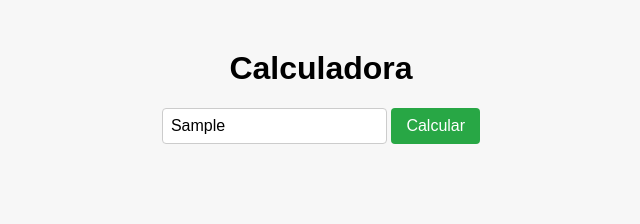
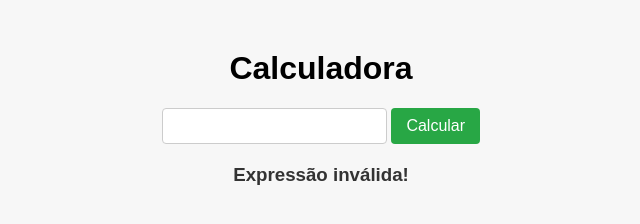
Before and after one commit to MatheusBorsato25/TDD_CS, a plain HTML site: page index.html in a window 1280 px wide. Both pictures are taken after typing "Sample" into the empty fields and a click on the button "Calcular". Shown: the whole page, without its empty margins (319-959 px from the left). Drawn offline with Linux system fonts and the light colour scheme.

Commit message:
Atualiza página

```diff
--- a/index.html
+++ b/index.html
@@ -14,14 +14,39 @@
             function calcular() {
                 var input = document.getElementsByName("texto_operacao")[0];
                 var resultado = document.getElementsByClassName("resultado")[0];
-                resultado.innerHTML = eval(input.value);
+                var expressao = input.value;
+
+                var caracteres_validos = "0123456789.+-*/";
+                var operadores = "+-/*"
+                var quantidade_operadores = 0
+                var expressao_valida = true;
+
+                for (var i = 0; i < expressao.length; i++) {
+                    var caractere = expressao[i];
+
+                    if (!caracteres_validos.includes(caractere)) {
+                        expressao_valida = false;
+                        break;
+                    }
+
+                    if (operadores.includes(carectere)) {
+                        quantidade_operadores++;
+                    }
+                }
+
+                if (expressao_valida && quantidade_operadores == 1) {
+                    resultado.innerHTML = eval(expressao)
+                } else {
+                    resultado.innerHTML = "Expressão inválida!";
+                }
+
                 input.value = "";
             }
         </script>
 
         <style>
             body {
-                font-family: Arial, sans-serif;
+                font-family: Arial;
                 text-align: center;
                 background-color: #f7f7f7;
                 margin-top: 50px;
```
